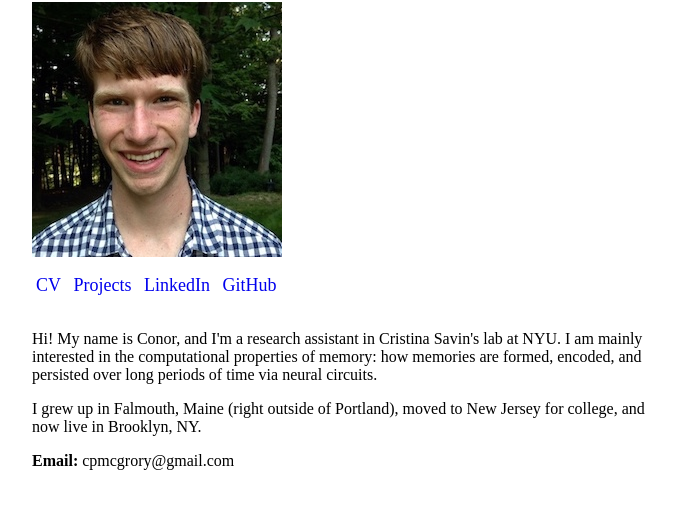
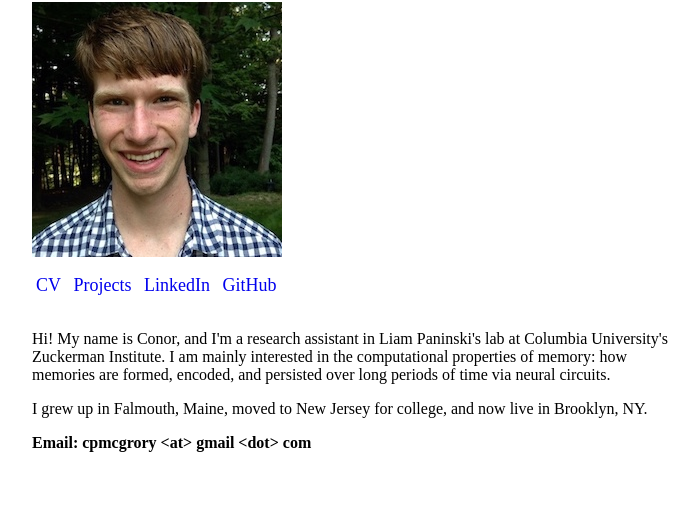
Before and after one commit to conormcgrory/conormcgrory.github.io, a plain HTML site: page index.html in a window 1280 px wide. Shown: the part 158-666 px from the top of the page, without its empty margins (288-987 px from the left). Drawn offline with Linux system fonts and the light colour scheme.

Commit message:
Updated index text and CV

```diff
--- a/index.html
+++ b/index.html
@@ -23,14 +23,15 @@
   </ul>
 
   <div id="home-description">
-    <p>Hi! My name is Conor, and I'm a research assistant in Cristina Savin's lab at NYU. I am
-    mainly interested in the computational properties of memory: how memories are formed,
-    encoded, and persisted over long periods of time via neural circuits.
+    <p>Hi! My name is Conor, and I'm a research assistant in Liam Paninski's lab at Columbia
+    University's Zuckerman Institute. I am mainly interested in the computational properties
+    of memory: how memories are formed, encoded, and persisted over long periods of time via
+    neural circuits.
 
-    <p>I grew up in Falmouth, Maine (right outside of Portland), moved to New Jersey for
+    <p>I grew up in Falmouth, Maine, moved to New Jersey for
     college, and now live in Brooklyn, NY.
 
-    <p><strong>Email:</strong> cpmcgrory@gmail.com
+    <p><strong>Email: cpmcgrory &lt;at&gt; gmail &lt;dot&gt; com</strong>
   </div>
 
 </div>
```
Also changed, not shown: 1 other file.
